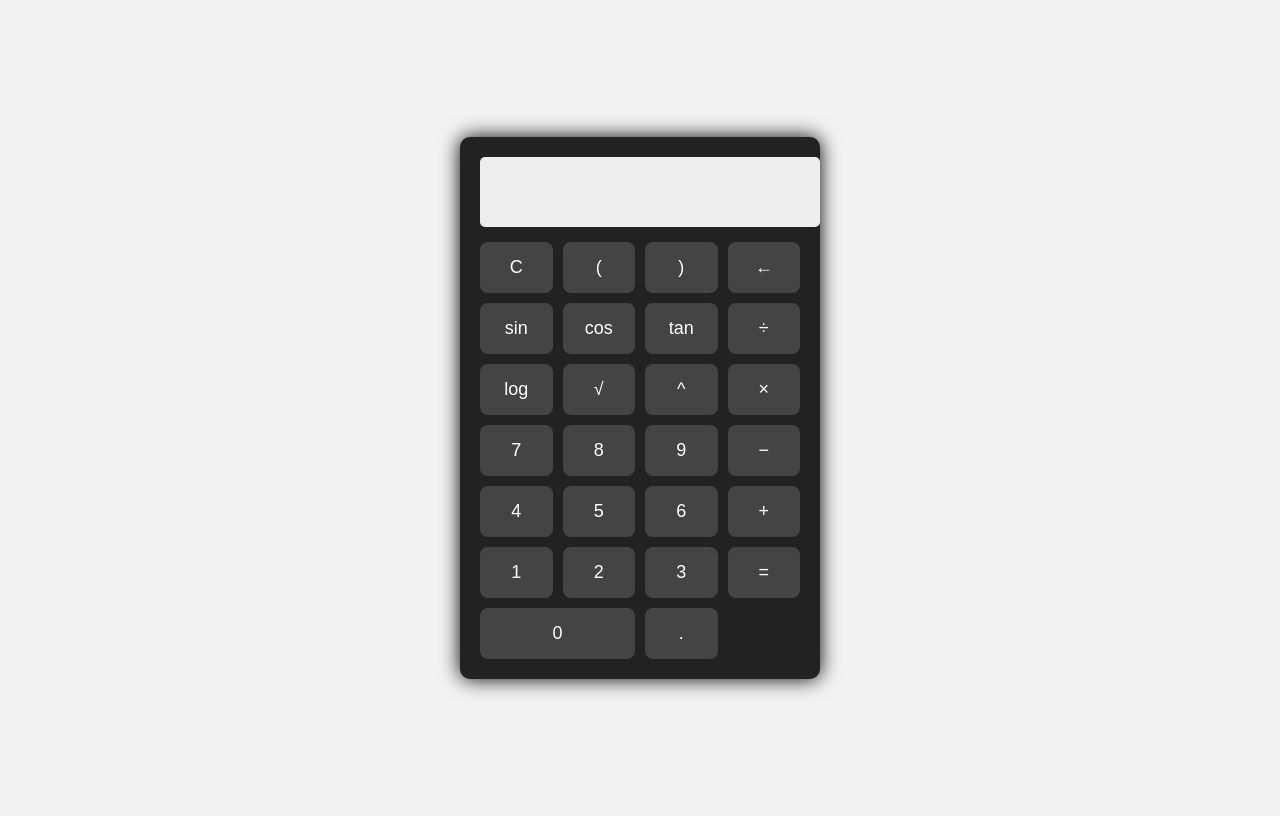
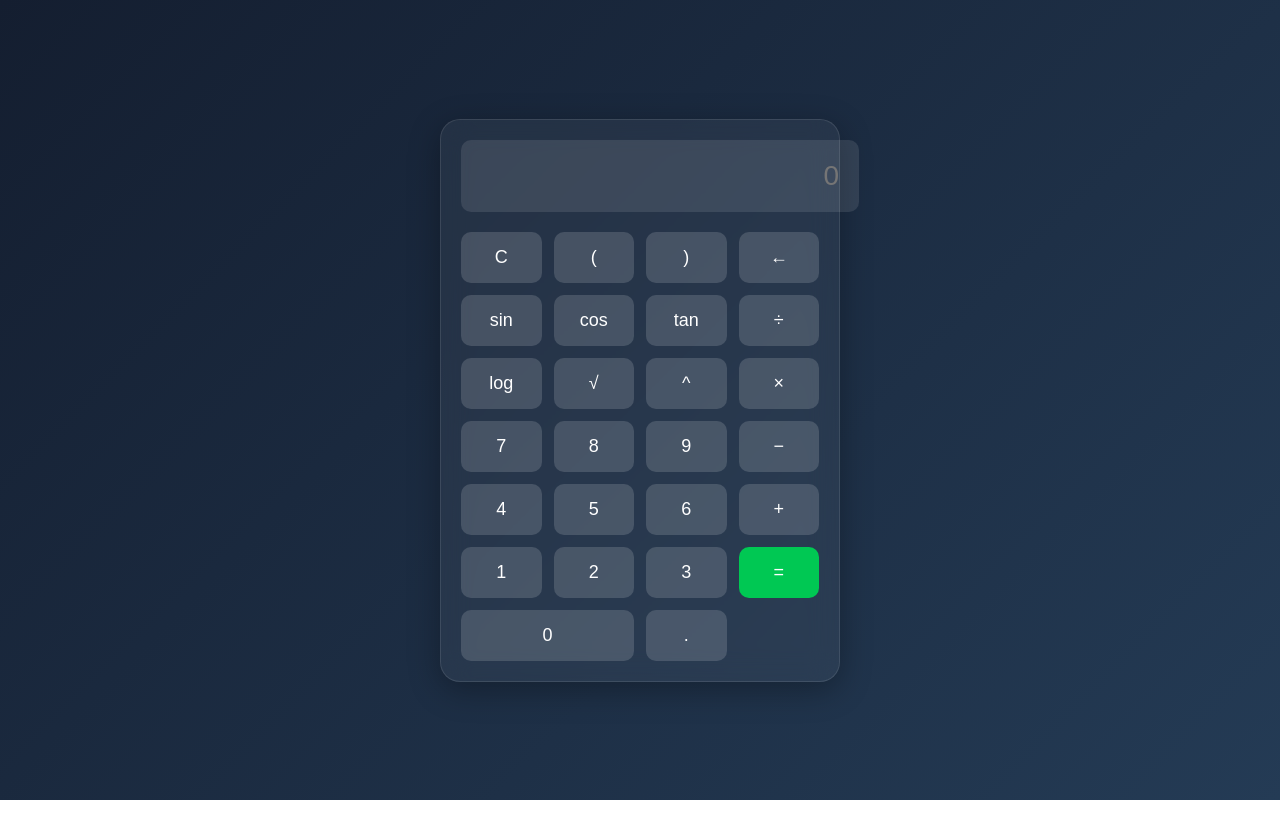
Before and after one commit to tecnologia23/tecnologia23.github.io, a plain HTML site: page index.html in a window 1280 px wide. Drawn offline with nearby package versions, Linux system fonts and the light colour scheme.

Commit message:
Proyecto 2
prueba 2

```diff
--- a/index.html
+++ b/index.html
@@ -5,10 +5,12 @@
     <meta name="viewport" content="width=device-width, initial-scale=1.0">
     <title>Calculadora Científica</title>
     <link rel="stylesheet" href="style.css">
+    <script src="https://cdn.jsdelivr.net/npm/mathjs@12.4.1/lib/browser/math.min.js"></script>
 </head>
 <body>
-    <div class="calculator">
-        <input type="text" id="display" readonly>
+    <div class="container">
+        <div class="calculator glass">
+            <input type="text" id="display" placeholder="0" readonly>
             <div class="buttons">
                 <button onclick="clearDisplay()">C</button>
                 <button onclick="appendValue('(')">(</button>
@@ -20,7 +22,7 @@
                 <button onclick="appendFunction('tan')">tan</button>
                 <button onclick="appendValue('/')">÷</button>
 
-            <button onclick="appendFunction('log')">log</button>
+                <button onclick="appendFunction('log10')">log</button>
                 <button onclick="appendFunction('sqrt')">√</button>
                 <button onclick="appendValue('^')">^</button>
                 <button onclick="appendValue('*')">×</button>
@@ -38,10 +40,11 @@
                 <button onclick="appendValue('1')">1</button>
                 <button onclick="appendValue('2')">2</button>
                 <button onclick="appendValue('3')">3</button>
-            <button onclick="calculate()">=</button>
+                <button class="equals" onclick="calculate()">=</button>
 
-            <button onclick="appendValue('0')" class="zero">0</button>
+                <button class="zero" onclick="appendValue('0')">0</button>
                 <button onclick="appendValue('.')">.</button>
+            </div>
         </div>
     </div>
 
--- a/script.js
+++ b/script.js
@@ -3,11 +3,7 @@ function appendValue(value) {
 }
 
 function appendFunction(func) {
-    if (func === 'sqrt') {
-        document.getElementById('display').value += 'sqrt(';
-    } else {
-        document.getElementById('display').value += func + '(';
-    }
+    document.getElementById('display').value += func + '(';
 }
 
 function clearDisplay() {
@@ -23,16 +19,7 @@ function calculate() {
     let expression = document.getElementById('display').value;
 
     try {
-        // Reemplazar operadores personalizados
-        expression = expression.replace(/√/g, 'Math.sqrt');
-        expression = expression.replace(/sin\(/g, 'Math.sin(');
-        expression = expression.replace(/cos\(/g, 'Math.cos(');
-        expression = expression.replace(/tan\(/g, 'Math.tan(');
-        expression = expression.replace(/log\(/g, 'Math.log10(');
-        expression = expression.replace(/sqrt\(/g, 'Math.sqrt(');
-        expression = expression.replace(/\^/g, '**');
-
-        let result = eval(expression);
+        let result = math.evaluate(expression);
         document.getElementById('display').value = result;
     } catch (error) {
         document.getElementById('display').value = 'Error';
--- a/style.css
+++ b/style.css
@@ -1,53 +1,71 @@
 body {
-    font-family: Arial, sans-serif;
-    background-color: #f2f2f2;
+    margin: 0;
+    background: linear-gradient(135deg, #141e30, #243b55);
+    font-family: 'Segoe UI', Tahoma, Geneva, Verdana, sans-serif;
     display: flex;
     justify-content: center;
     align-items: center;
     height: 100vh;
+    color: white;
+}
+
+.container {
+    width: 100%;
+    max-width: 400px;
+    padding: 20px;
 }
 
 .calculator {
-    background-color: #222;
-    border-radius: 10px;
+    backdrop-filter: blur(15px);
+    background: rgba(255, 255, 255, 0.05);
+    border-radius: 20px;
     padding: 20px;
-    box-shadow: 0 0 20px #000;
-    width: 320px;
+    box-shadow: 0 8px 32px rgba(0, 0, 0, 0.3);
+    border: 1px solid rgba(255, 255, 255, 0.1);
 }
 
 #display {
     width: 100%;
-    height: 50px;
-    font-size: 24px;
+    padding: 20px;
+    font-size: 28px;
+    border: none;
+    border-radius: 10px;
+    background-color: rgba(255,255,255,0.1);
+    color: #fff;
+    margin-bottom: 20px;
     text-align: right;
-    margin-bottom: 15px;
-    padding: 10px;
-    border: none;
-    border-radius: 5px;
-    background-color: #eee;
 }
 
 .buttons {
     display: grid;
     grid-template-columns: repeat(4, 1fr);
-    gap: 10px;
+    gap: 12px;
 }
 
 button {
     padding: 15px;
     font-size: 18px;
     border: none;
-    border-radius: 8px;
-    background-color: #444;
+    border-radius: 10px;
+    background: rgba(255, 255, 255, 0.15);
     color: white;
     cursor: pointer;
     transition: background 0.2s;
 }
 
 button:hover {
-    background-color: #666;
+    background: rgba(255, 255, 255, 0.3);
 }
 
-button.zero {
+.zero {
     grid-column: span 2;
 }
+
+.equals {
+    background-color: #00c853;
+    color: white;
+}
+
+.equals:hover {
+    background-color: #00e676;
+}
```
Lines whose indentation alone changed are shown as unchanged.
